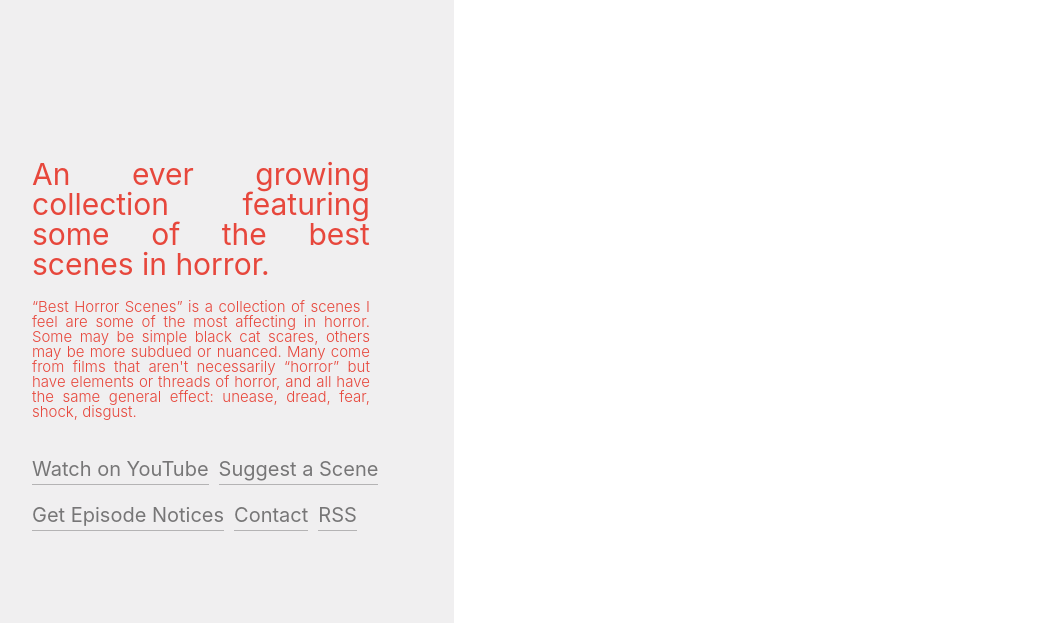
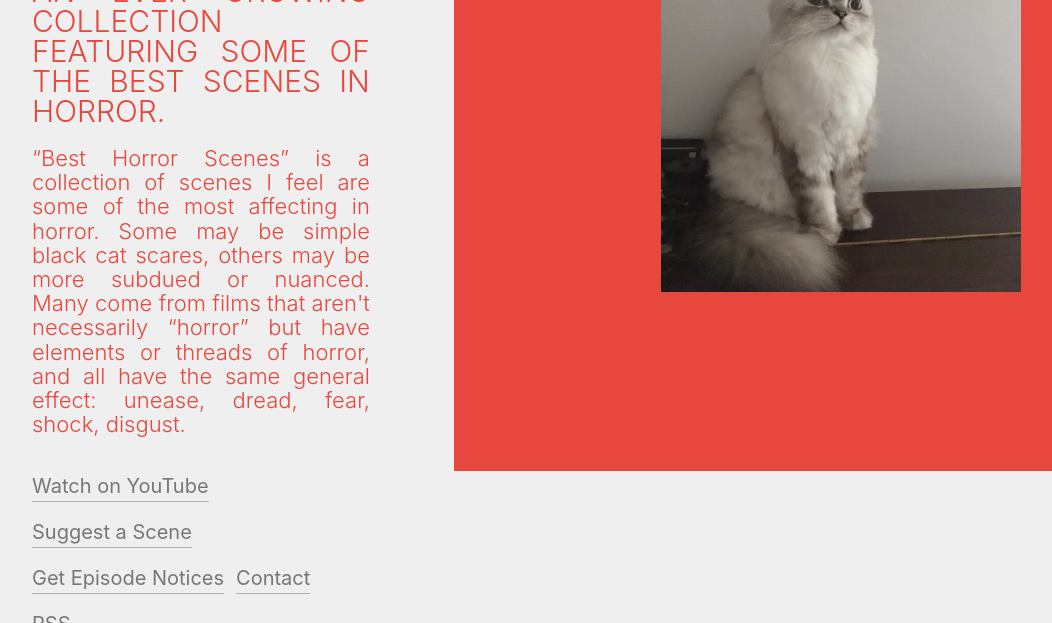
Before and after one commit to onethegarden/css-layout-master, a website: page index.html in a window 1280 px wide. Shown: the part 329-952 px from the top of the page, without its empty margins (40-1092 px from the left). After the commit the page ends 800 px from the top, so only its background shows below. Drawn offline with Linux system fonts and the light colour scheme.

Commit message:
#BEST HORROR SCENES clone 2

```diff
--- a/_variables.scss
+++ b/_variables.scss
@@ -1,2 +1,3 @@
 $red: #e7473c;
 $white: #f0eff0;
+$fixedWidth: 33%;
--- a/index.html
+++ b/index.html
@@ -32,6 +32,15 @@
     </div>
   </header>
   <main>
+    <section class="movie">
+      <div class="wrapper">
+        <div class="movie_header">
+          <h4>38. Hereditary (2018)</h4>
+          <h5>Directed by Me</h5>
+        </div>
+        <img src="poster.jpg" alt="" />
+      </div>
+    </section>
 
   </main>
 </body>
--- a/src/scss/styles.scss
+++ b/src/scss/styles.scss
@@ -4,10 +4,14 @@
   height: 100vh;
   font-family: -apple-system, BlinkMacSystemFont, "Segoe UI", Roboto,
     Oxygen-Sans, Ubuntu, Cantarell, "Helvetica Neue", sans-serif;
+  background-color: $white;
 }
 header {
+  position: fixed;
+  top: 0;
+  left: 0;
   background-color: $white;
-  width: 33%;
+  width: $fixedWidth;
   height: 100%;
   padding: 190px;
   padding: 10vh 0 72px 72px;
@@ -21,7 +25,9 @@
   }
   h3 {
     font-size: 30px;
+    font-weight: 300;
     margin-bottom: 20px;
+    text-transform: uppercase;
   }
   h3,
   p {
@@ -29,19 +35,20 @@
     text-align: justify;
   }
   p {
+    line-height: 1.1;
     font-weight: 300;
-    font-size: 15px;
+    font-size: 22px;
     margin-bottom: 40px;
   }
   nav {
-    width: 90%;
+    width: 80%;
     ul {
       display: flex;
       flex-wrap: wrap;
       align-content: space-between;
       flex-wrap: wrap;
       li {
-        margin-right: 10px;
+        margin-right: 12px;
         font-size: 20px;
         color: black;
         opacity: 0.5;
@@ -56,3 +63,29 @@
     }
   }
 }
+
+main {
+  background-color: $red;
+  margin-left: $fixedWidth;
+  .movie {
+    height: 100vh;
+    display: flex;
+    flex-direction: column;
+    justify-content: center;
+    align-items: center;
+    color: white;
+    .wrapper {
+      display: flex;
+      flex-direction: column;
+      .movie_header {
+        display: flex;
+        justify-content: space-between;
+        margin-bottom: 25px;
+      }
+    }
+    img {
+      width: 120%;
+      height: 50vh;
+    }
+  }
+}
```
Also changed, not shown: dist/css/styles.css, poster.jpg (added).
